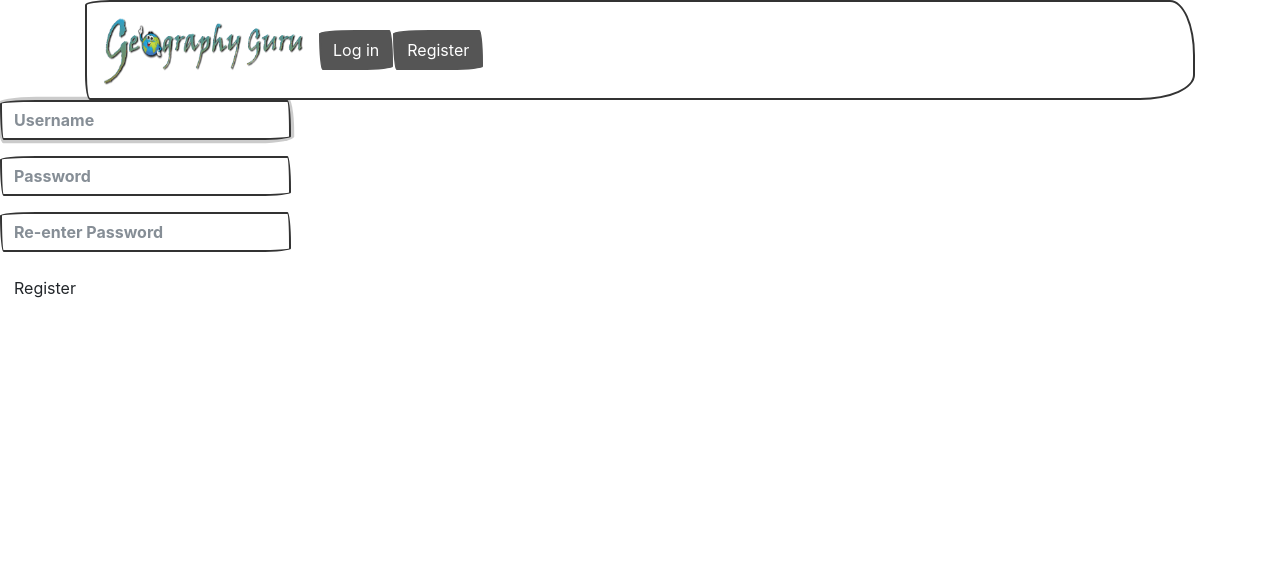
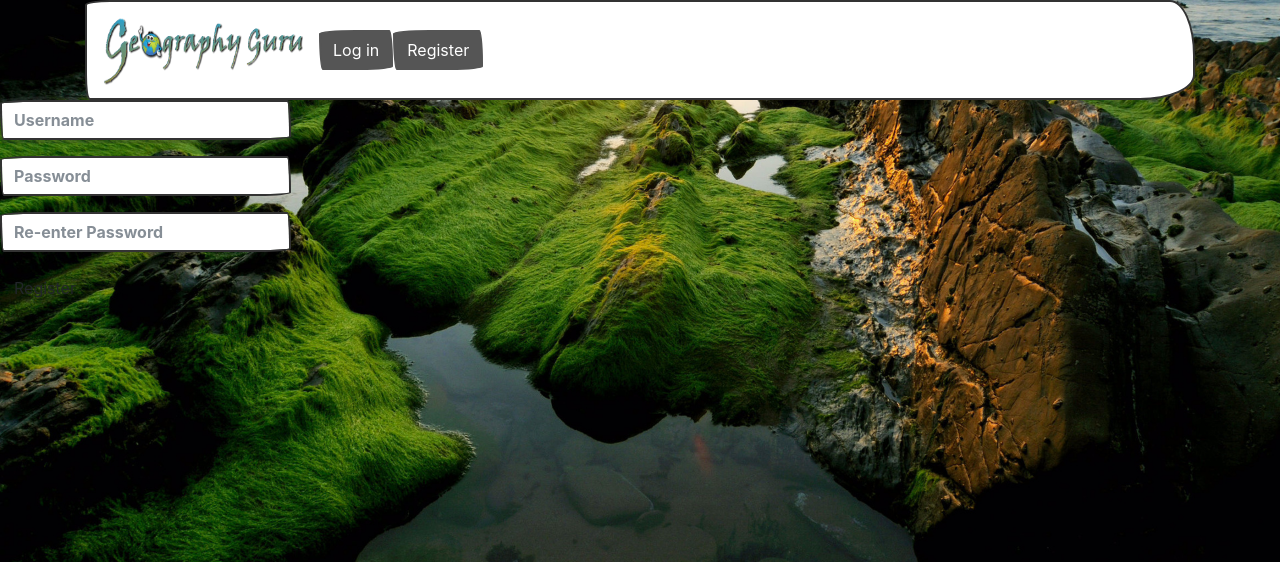
Before and after one commit to Jelleas/WebIK, a Flask app: page /register in a window 1280 px wide. Shown: the top 564 px of the page. Run offline with Flask 2, Linux system fonts and the light colour scheme; some libraries are stand-ins or nearby versions; some web fonts are replaced.

Commit message:
nieuwe achtergrond

```diff
--- a/static/styles.css
+++ b/static/styles.css
@@ -1,3 +1,14 @@
+body {
+    background-image: url("world2.jpg");
+    background: contain;
+    height: 100%;
+
+  /* Center and scale the image nicely */
+    background-position: center;
+    background-repeat: no-repeat;
+    background-size: cover;
+}
+
 .container
 {
     /* center contents */
```
